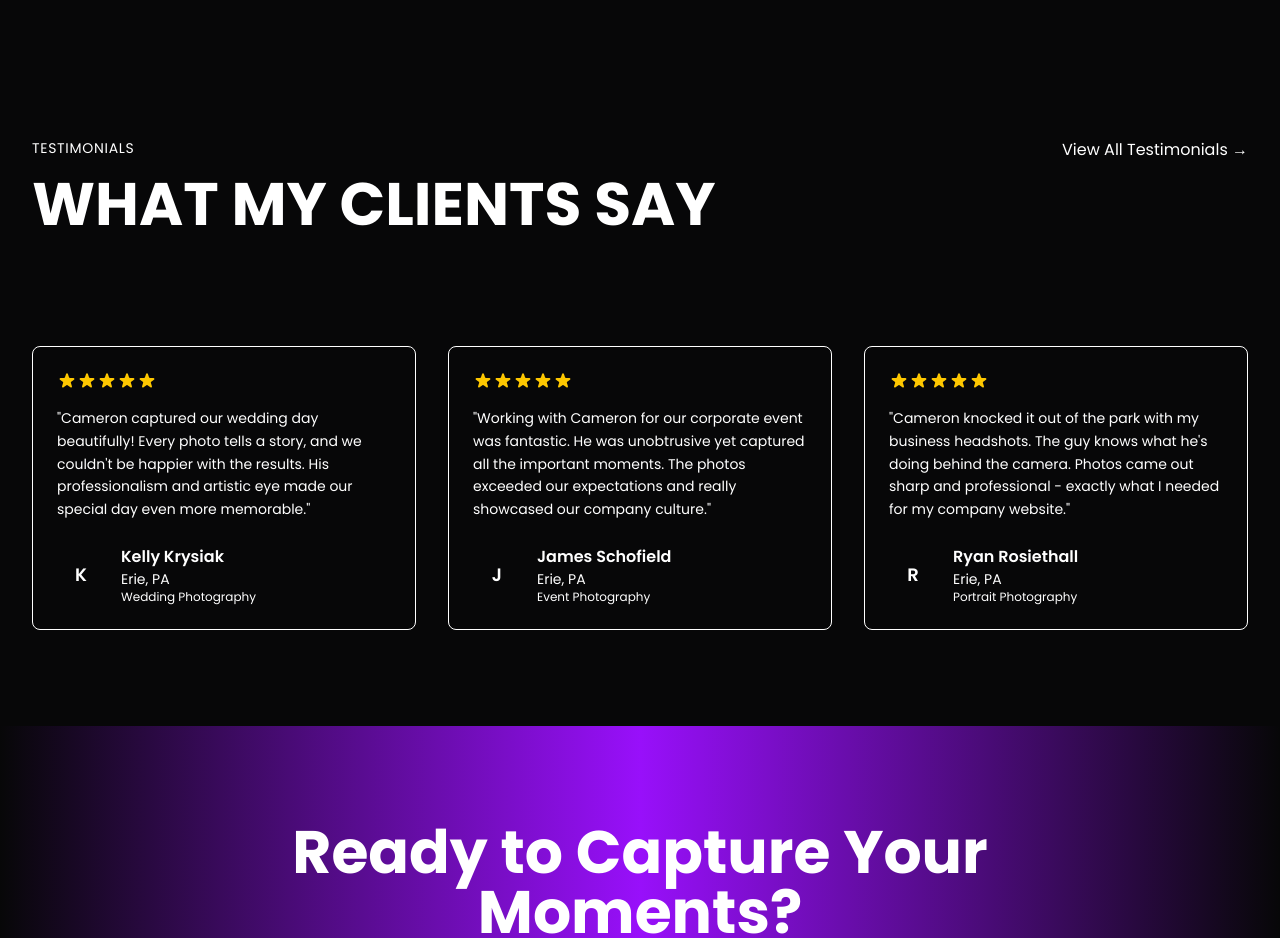
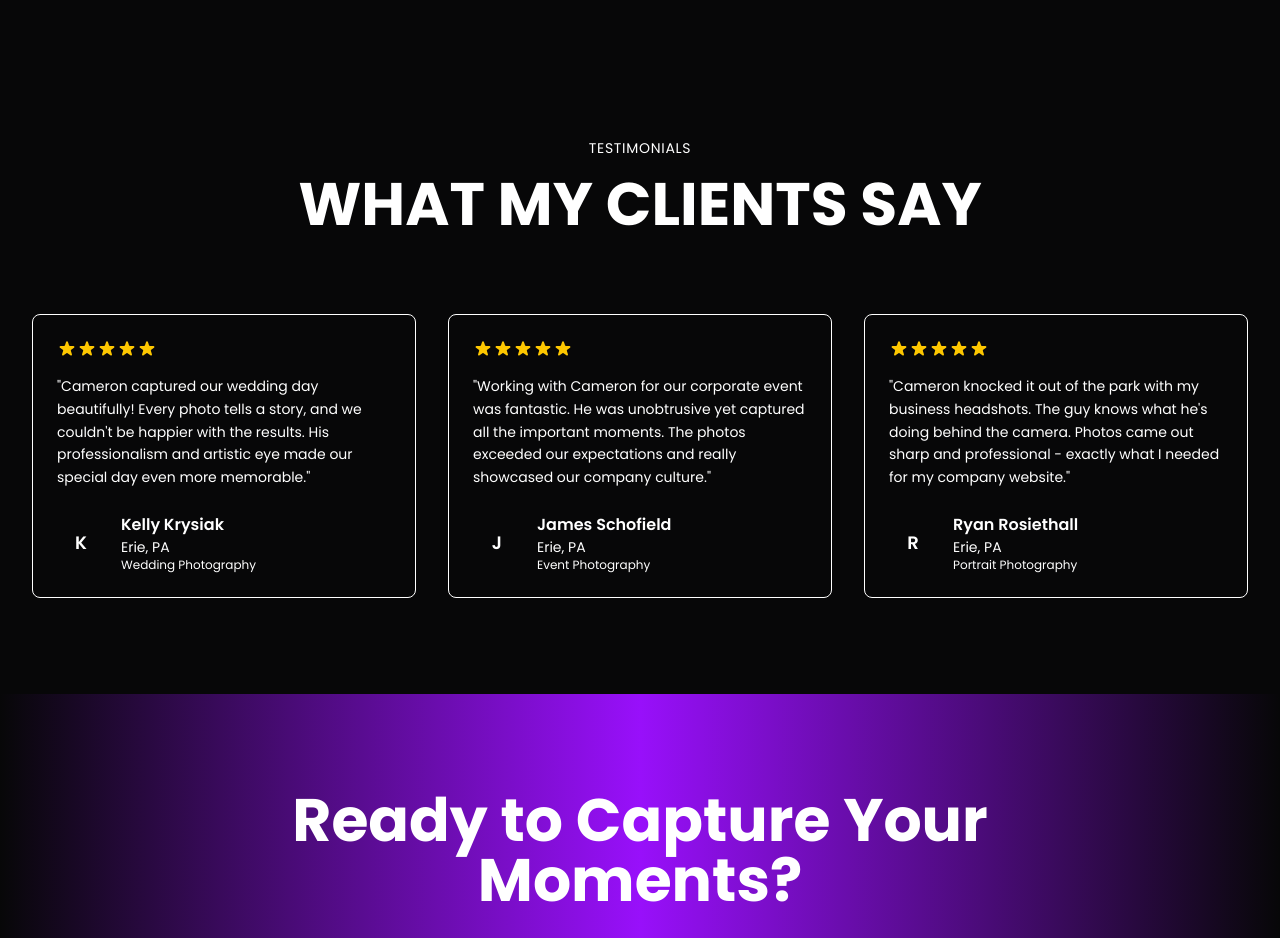
Before and after one commit to Jt-schofield1/FlickzWithFitz-, a Next.js app: page / in a window 1280 px wide. Shown: the part 3360-4298 px from the top of the page. Built offline with nearby package versions, Linux system fonts and the light colour scheme.

Commit message:
updated testimonials

```diff
--- a/app/page.tsx
+++ b/app/page.tsx
@@ -782,8 +782,7 @@ export default function HomePage() {
         transition={{ duration: 0.8 }}
       >
         <div className="max-w-7xl mx-auto px-4 sm:px-6 lg:px-8">
-          <div className="flex justify-between items-start mb-20">
-            <div>
+          <div className="text-center mb-20">
             <div className="text-sm text-grey70 tracking-wider mb-4">TESTIMONIALS</div>
             <motion.h2
               className="text-4xl md:text-6xl font-bold text-white mb-8"
@@ -793,13 +792,6 @@ export default function HomePage() {
             >
               WHAT MY CLIENTS SAY
             </motion.h2>
-            </div>
-            <Link
-              href="/testimonials"
-              className="inline-flex items-center text-white hover:text-purple55 transition-colors"
-            >
-              View All Testimonials →
-            </Link>
           </div>
 
           <motion.div
```
Lines whose indentation alone changed are shown as unchanged.
